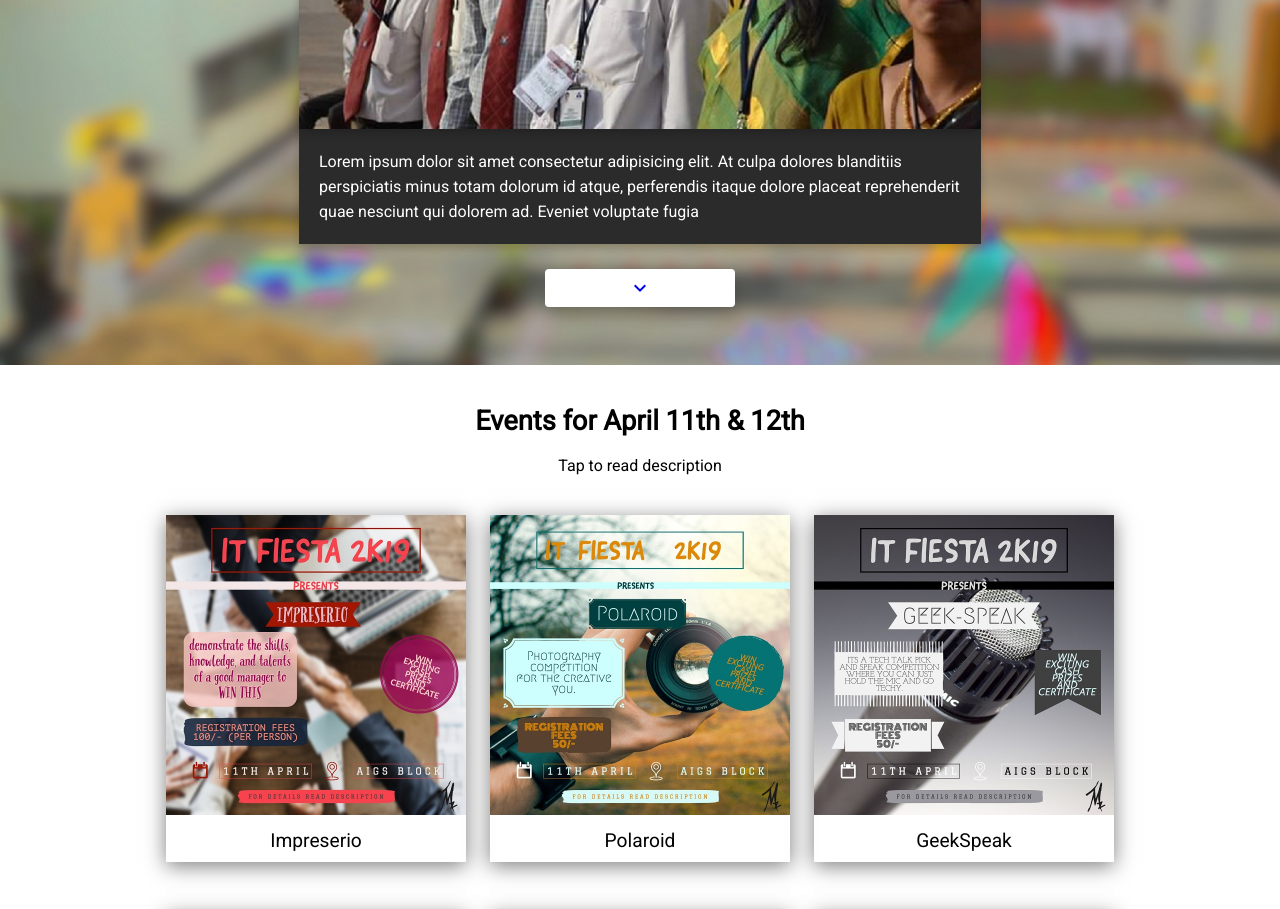
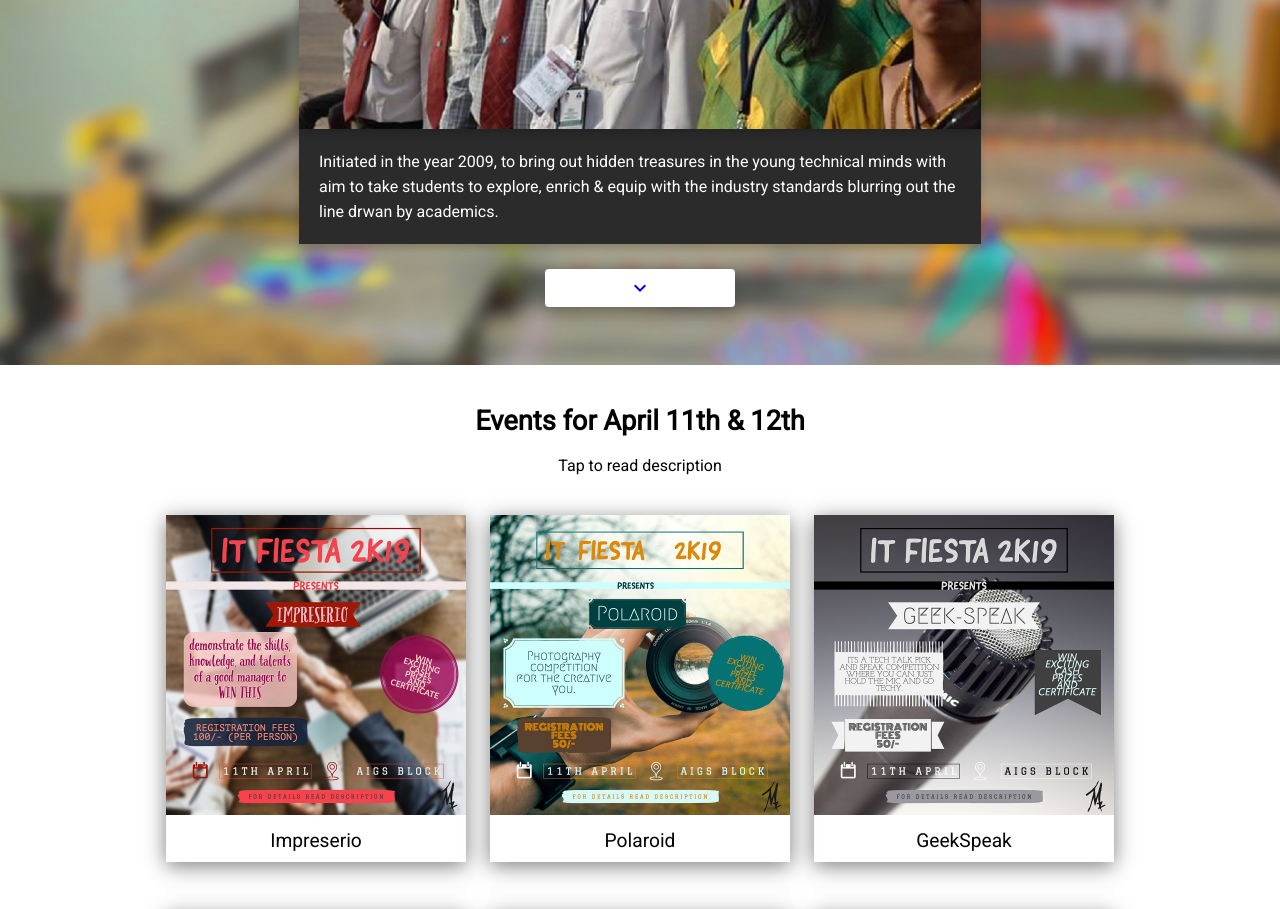
Before and after one commit to techmindz2019/techmindz2019.github.io, a plain HTML site: page index.html in a window 1280 px wide. Shown: the part 1160-2069 px from the top of the page. Drawn offline with nearby package versions, Linux system fonts and the light colour scheme.

Commit message:
Update index.html

```diff
--- a/index.html
+++ b/index.html
@@ -56,9 +56,8 @@ https://aakashpandey.github.io | @_aakashpandey | Apr 3 2019
 
         </div>
         <div id="about">
-            Lorem ipsum dolor sit amet consectetur adipisicing elit. At culpa dolores blanditiis perspiciatis minus
-            totam dolorum id atque, perferendis itaque dolore placeat reprehenderit quae nesciunt qui dolorem ad.
-            Eveniet voluptate fugia
+            Initiated in the year 2009, to bring out hidden treasures in the young technical minds
+            with aim to take students to explore, enrich & equip with the industry standards blurring out the line drwan by academics.
         </div>
         <a href="#three" class="next"><i class="material-icons">keyboard_arrow_down</i></a>
         <br><br>
```
